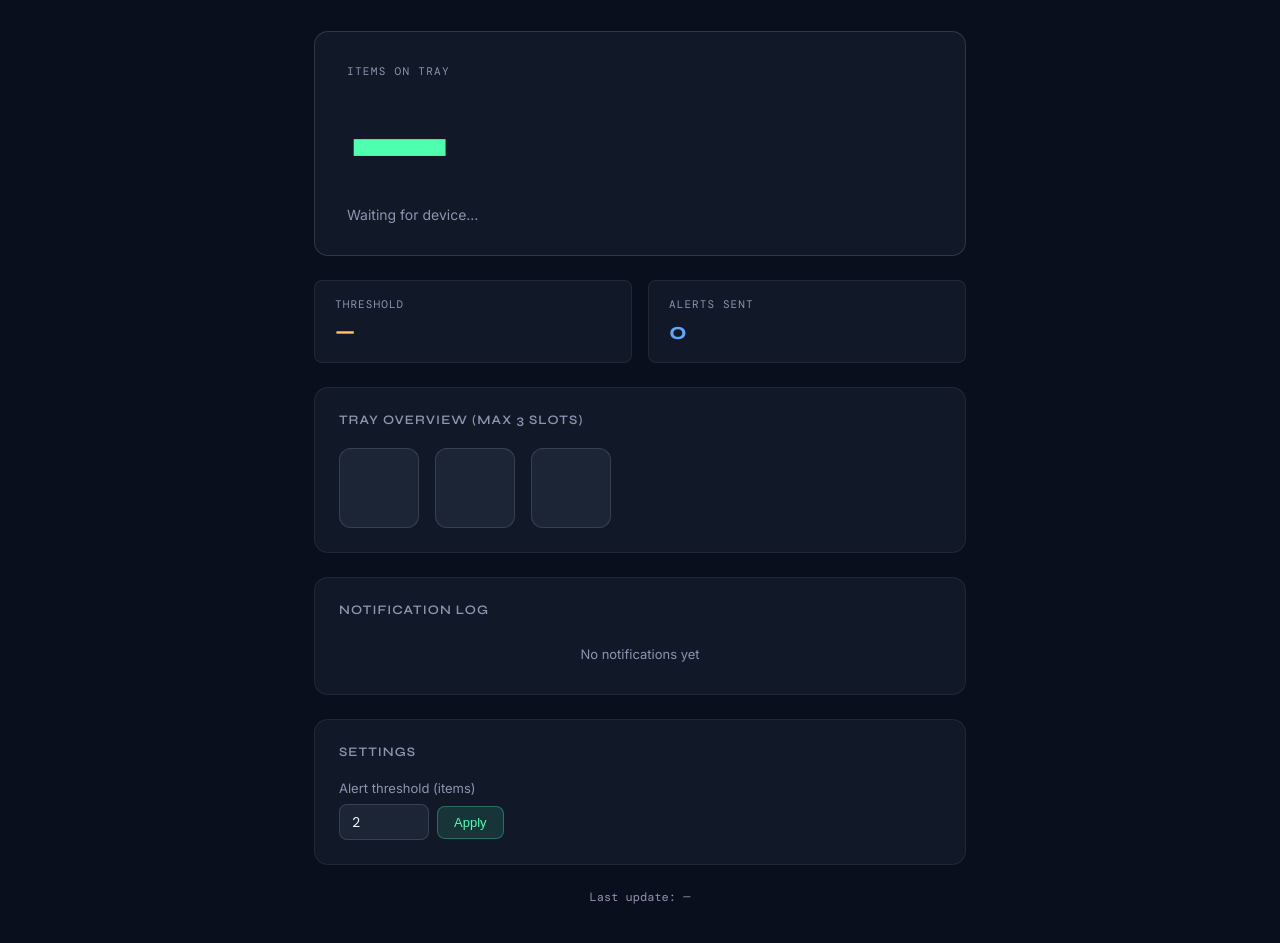
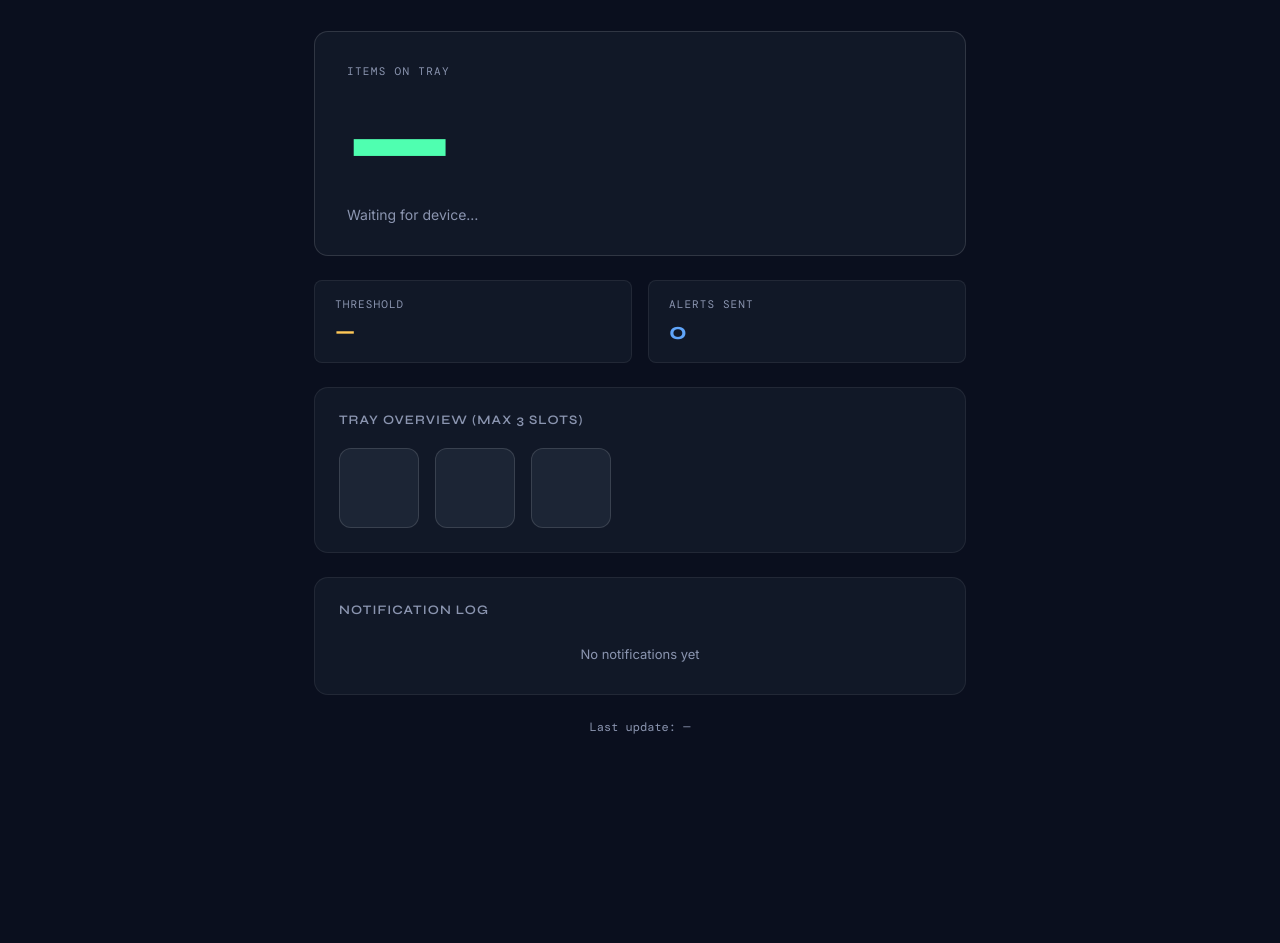
Before and after one commit to youssefkhaled19-prog/smart-fridge-tray, a website: page webapp/index.html in a window 1280 px wide. Shown: the part 67-1010 px from the top of the page. After the commit the page ends 866 px from the top, so only its background shows below. Drawn offline with nearby package versions, Linux system fonts and the light colour scheme.

Commit message:
index.html

```diff
--- a/webapp/index.html
+++ b/webapp/index.html
@@ -108,16 +108,6 @@
     </div>
   </div>
 
-  <div class="controls">
-    <div class="section-title">Settings</div>
-    <div class="ctrl-group" style="margin-top:1rem">
-      <div class="ctrl-label">Alert threshold (items)</div>
-      <div class="ctrl-row">
-        <input type="number" id="threshold-input" min="1" max="3" value="2" />
-        <button class="btn" onclick="updateThreshold()">Apply</button>
-      </div>
-    </div>
-  </div>
 
   <div class="footer">Last update: <span id="last-updated">—</span></div>
 </main>
@@ -126,7 +116,7 @@
 const SERVER_URL = 'https://smart-fridge-tray-production.up.railway.app';
 const WS_URL = 'wss://smart-fridge-tray-production.up.railway.app';
 
-let state = { count: 0, weight_g: 0, low_stock: false, threshold: 2, connected: false };
+let state = { count: 0, weight_g: 0, low_stock: false, threshold: 1, connected: false };
 let alertDismissed = false;
 let alertCount = 0;
 let prevLow = false;
```
